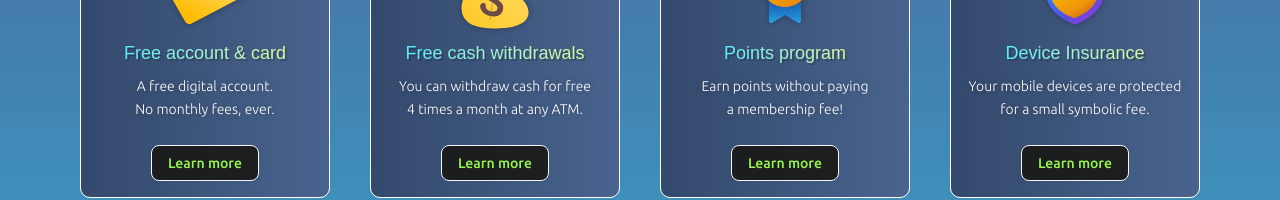
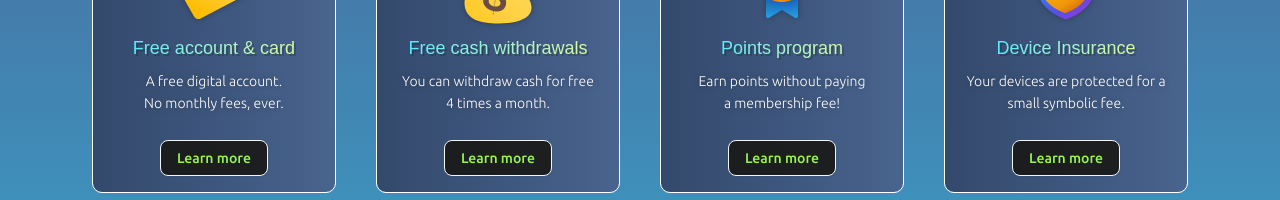
Before and after one commit to melissawebster/bytebank, a Next.js app: page / in a window 1280 px wide. Shown: the part 553-753 px from the top of the page. Built offline with nearby package versions, Linux system fonts and the light colour scheme; a web font is replaced by a local one.

Commit message:
shorten texts

```diff
--- a/src/app/(root)/page.tsx
+++ b/src/app/(root)/page.tsx
@@ -111,7 +111,7 @@ export default function Home() {
                 />
               }
               title="Free cash withdrawals"
-              description={<span>You can withdraw cash for free<br />4 times a month at any ATM.</span>}
+              description={<span>You can withdraw cash for free<br />4 times a month.</span>}
             />
           </div>
           <div className="flex flex-col md:flex-row gap-y-6 md:gap-x-10 lg:w-1/2">
@@ -137,7 +137,7 @@ export default function Home() {
                 />
               }
               title="Device Insurance"
-              description="Your mobile devices are protected for a small symbolic fee."
+              description="Your devices are protected for a small symbolic fee."
             />
           </div>
         </div>
```
